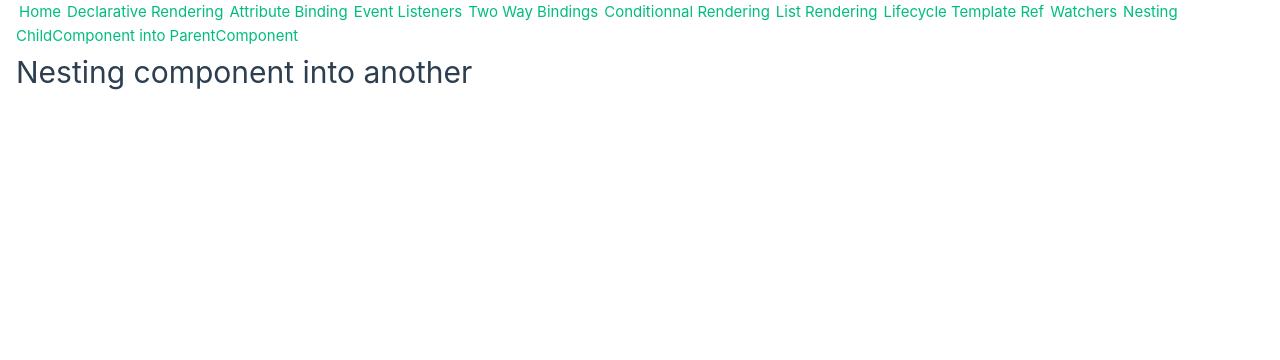
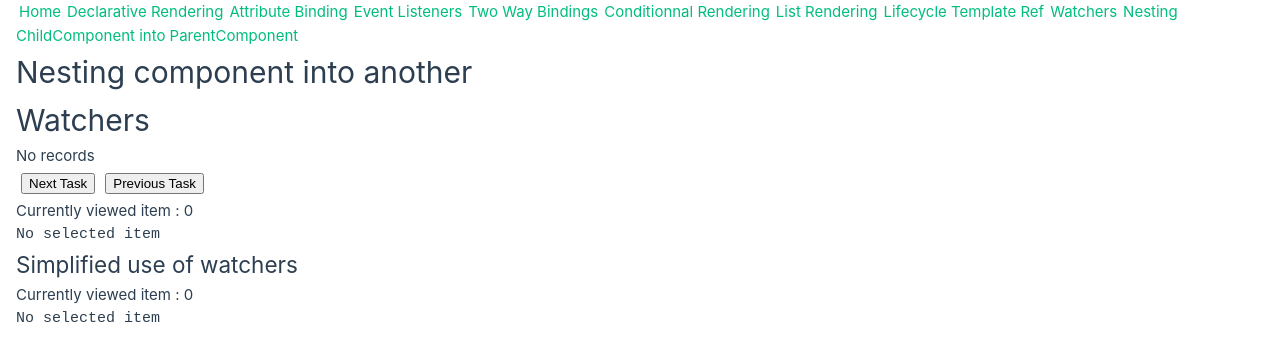
Before and after one commit to ShotGunShack/vue_composition_api_style, a Vue app: page /nesting-component in a window 1280 px wide. Shown: the top 360 px of the page. Built offline with nearby package versions, Linux system fonts and the light colour scheme; no server answers.

Commit message:
nested_components : nesting a child component into a parent component

```diff
--- a/src/components/ParentComponent.vue
+++ b/src/components/ParentComponent.vue
@@ -1,3 +1,13 @@
 <template>
     <h1>Nesting component into another</h1>
+
+    <Watcher />
+
 </template>
+
+
+<script setup>
+
+    import Watcher from './Watcher.vue';
+
+</script>
```
